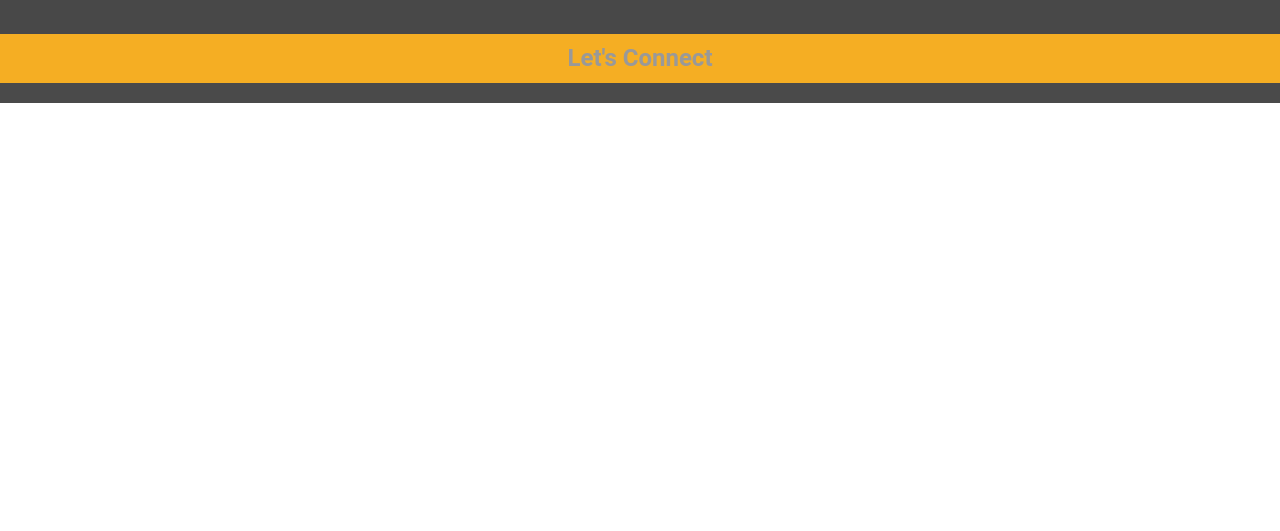
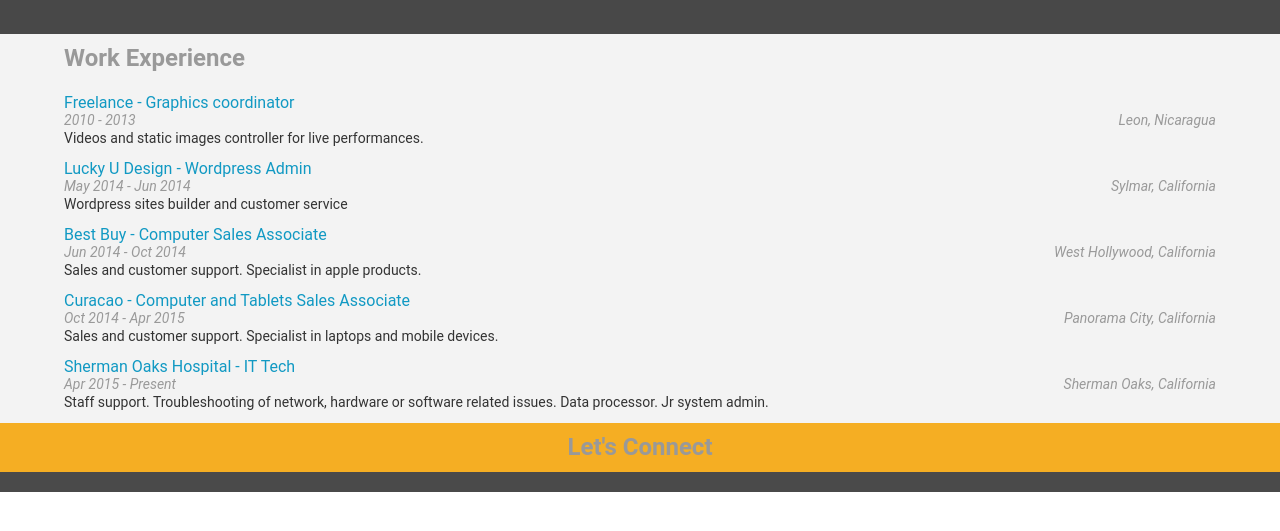
Before and after one commit to juancasantito/green_resume, a plain HTML site: page index.html in a window 1280 px wide. Shown: the part 179-710 px from the top of the page. Drawn offline with Linux system fonts and the light colour scheme.

Commit message:
Feature: Add experience information using loop

```diff
--- a/css/style.css
+++ b/css/style.css
@@ -54,7 +54,7 @@ h2, h3, h4, h5 {
   font-size: 14px;
   color: #999999;
   line-height: 16px;
-  float: left;
+  /*float: left;*/
 }
 
 .location-text {
--- a/js/helper.js
+++ b/js/helper.js
@@ -34,7 +34,7 @@ var HTMLworkEmployer = '<a href="#">%data%';
 var HTMLworkTitle = ' - %data%</a>';
 var HTMLworkDates = '<div class="date-text">%data%</div>';
 var HTMLworkLocation = '<div class="location-text">%data%</div>';
-var HTMLworkDescription = '<p><br>%data%</p>';
+var HTMLworkDescription = '<p>%data%<br /></p>';
 
 var HTMLprojectStart = '<div class="project-entry"></div>';
 var HTMLprojectTitle = '<a href="#">%data%</a>';
--- a/js/resumeBuilder.js
+++ b/js/resumeBuilder.js
@@ -66,35 +66,35 @@ var education = {
 var work = {
   "jobs" : [
     {
-       "position": "Graphics coordinator",
+       "title": "Graphics coordinator",
        "description": "Videos and static images controller for live performances.",
        "employer": "Freelance",
        "dates": "2010 - 2013",
        "location": "Leon, Nicaragua"
     },
     {
-       "position": "Wordpress Admin",
+       "title": "Wordpress Admin",
        "employer": "Lucky U Design",
        "description": "Wordpress sites builder and customer service",
        "dates": "May 2014 - Jun 2014",
        "location": "Sylmar, California"
     },
     {
-       "position": "Computer Sales Associate",
+       "title": "Computer Sales Associate",
        "description": "Sales and customer support. Specialist in apple products.",
        "employer": "Best Buy",
        "dates": "Jun 2014 - Oct 2014",
        "location": "West Hollywood, California"
     },
     {
-       "position": "Computer and Tablets Sales Associate",
+       "title": "Computer and Tablets Sales Associate",
        "description": "Sales and customer support. Specialist in laptops and mobile devices.",
        "employer": "Curacao",
        "dates": "Oct 2014 - Apr 2015",
        "location": "Panorama City, California"
     },
     {
-       "position": "IT Tech",
+       "title": "IT Tech",
        "employer": "Sherman Oaks Hospital",
        "description": "Staff support. Troubleshooting of network, hardware or software related issues. Data processor. Jr system admin.",
        "dates": "Apr 2015 - Present",
@@ -151,3 +151,14 @@ if (bio.skills.length > 0)
   $("#skills").append(HTMLskills.replace("%data%",bio.skills[9]));
   $("#skills").append(HTMLskills.replace("%data%",bio.skills[10]));
 }
+
+for(job in work.jobs) {
+  $("#workExperience").append(HTMLworkStart);
+  var formattedEmployer = HTMLworkEmployer.replace("%data%", work.jobs[job].employer);
+  var formattedTitle = HTMLworkTitle.replace("%data%", work.jobs[job].title);
+  var formattedEmployerTitle = formattedEmployer + formattedTitle;
+  $(".work-entry:last").append(formattedEmployerTitle);
+  $(".work-entry:last").append(HTMLworkLocation.replace("%data%",work.jobs[job].location));
+  $(".work-entry:last").append(HTMLworkDates.replace("%data%",work.jobs[job].dates));
+  $(".work-entry:last").append(HTMLworkDescription.replace("%data%",work.jobs[job].description));
+}
```
